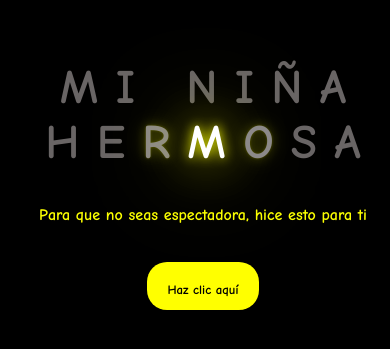
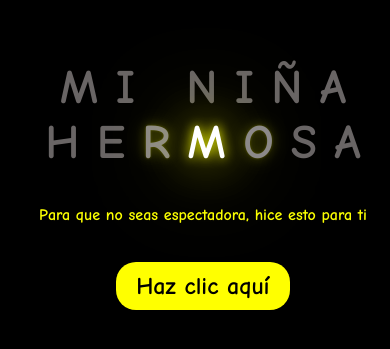
Before and after one commit to 21deseptiembre/21deseptiembre-, a plain HTML site: page index.html in a window 390 px wide. Shown: the part 245-594 px from the top of the page. Drawn offline with Linux system fonts and the light colour scheme.

Commit message:
style.css

```diff
--- a/style.css
+++ b/style.css
@@ -90,7 +90,7 @@ body{
     }
 
     .button a{
-        font-size: .8rem;
+        font-size: 1.5rem;
     }
 }
 
```
